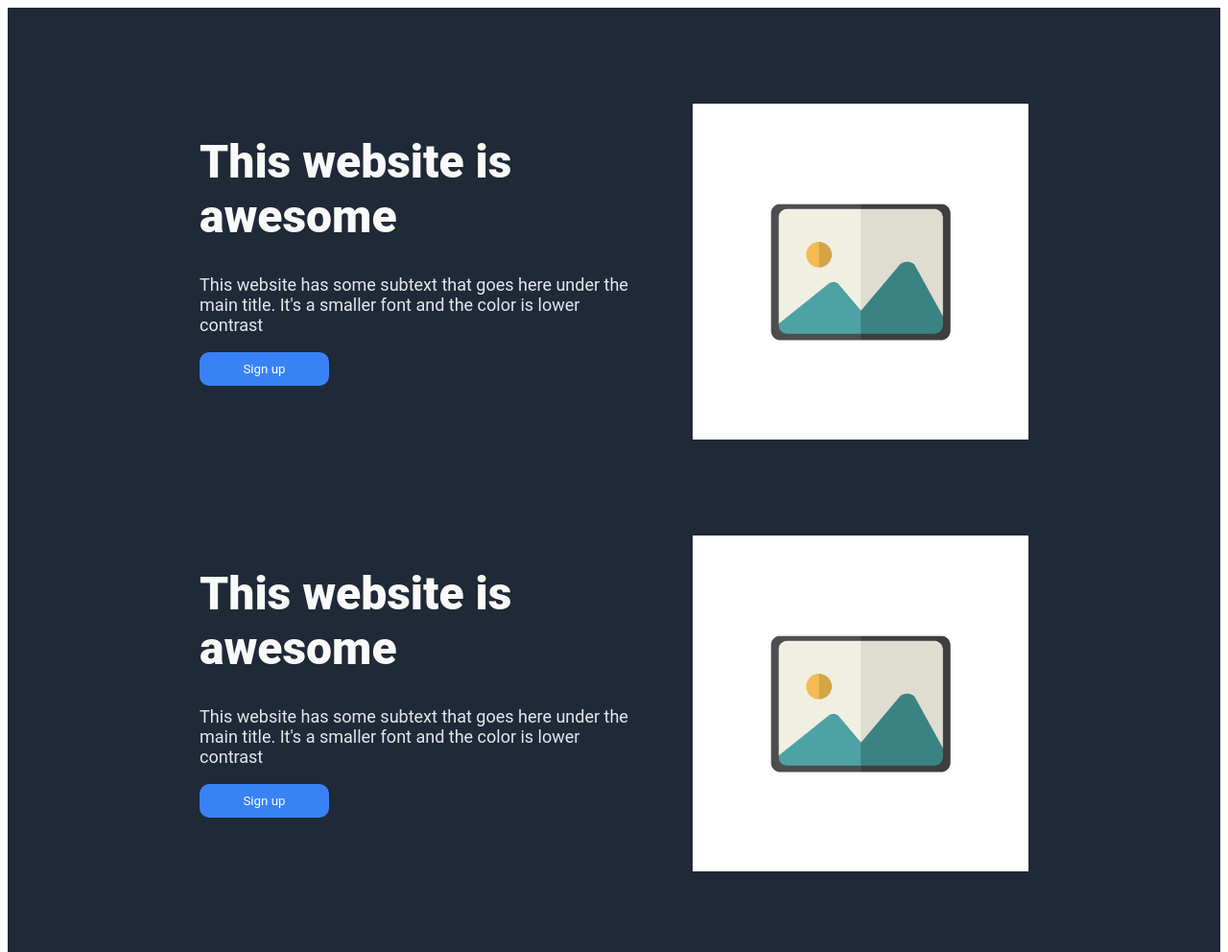
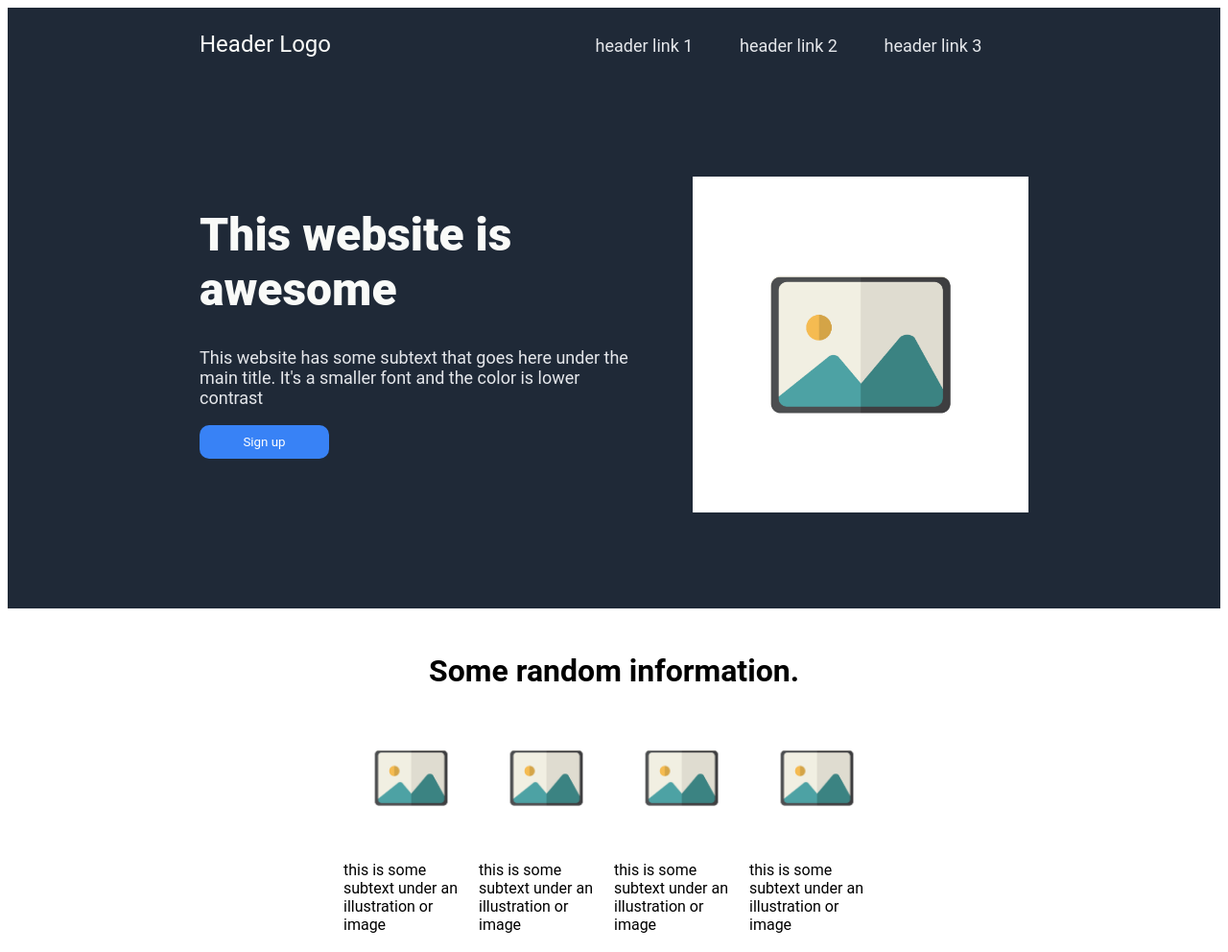
Before and after one commit to Shanik7003/git-practice, a plain HTML site: page index.html in a window 1280 px wide. Shown: the top 992 px of the page at 96% size. Drawn offline with Linux system fonts and the light colour scheme.

Commit message:
footage sin comentario, section no duplicada

```diff
--- a/index.html
+++ b/index.html
@@ -10,22 +10,13 @@
 <body>
 
     <div class="firstBox">
-        <!-- <div class="footage">
+        <div class="footage">
             <p class="Logo">Header Logo</p>
             <div class="secondaryText links">
                 <p>header link 1</p>
                 <p>header link 2</p>
                 <p>header link 3</p>
             </div>
-        </div> -->
-
-        <div class="section2">
-            <div>
-                <h1 class="mainText">This website is awesome</h1>
-                <p class="secondaryText">This website has some subtext that goes here under the main title. It's a smaller font and the color is lower contrast</p>
-                <button>Sign up</button>
-            </div>
-            <img src="27002.jpg" alt="">
         </div>
 
         <div class="section2">
```
